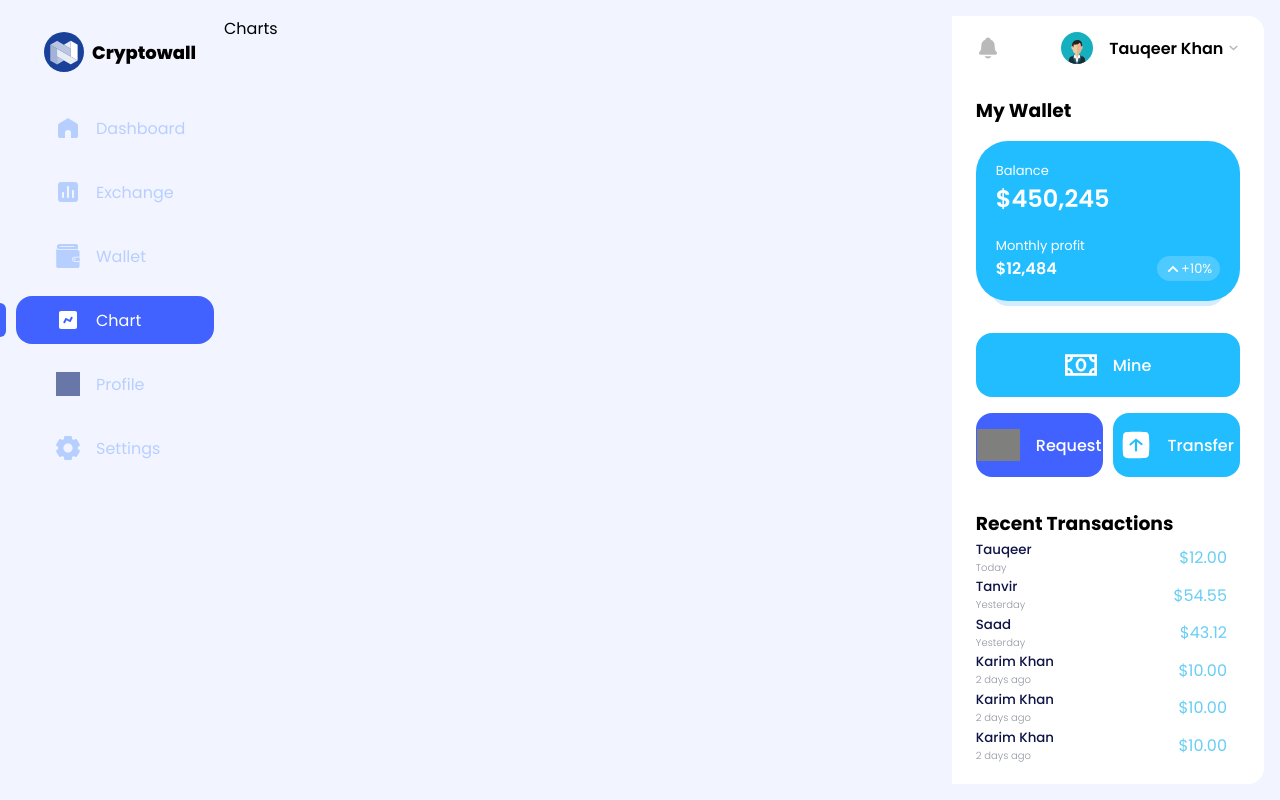
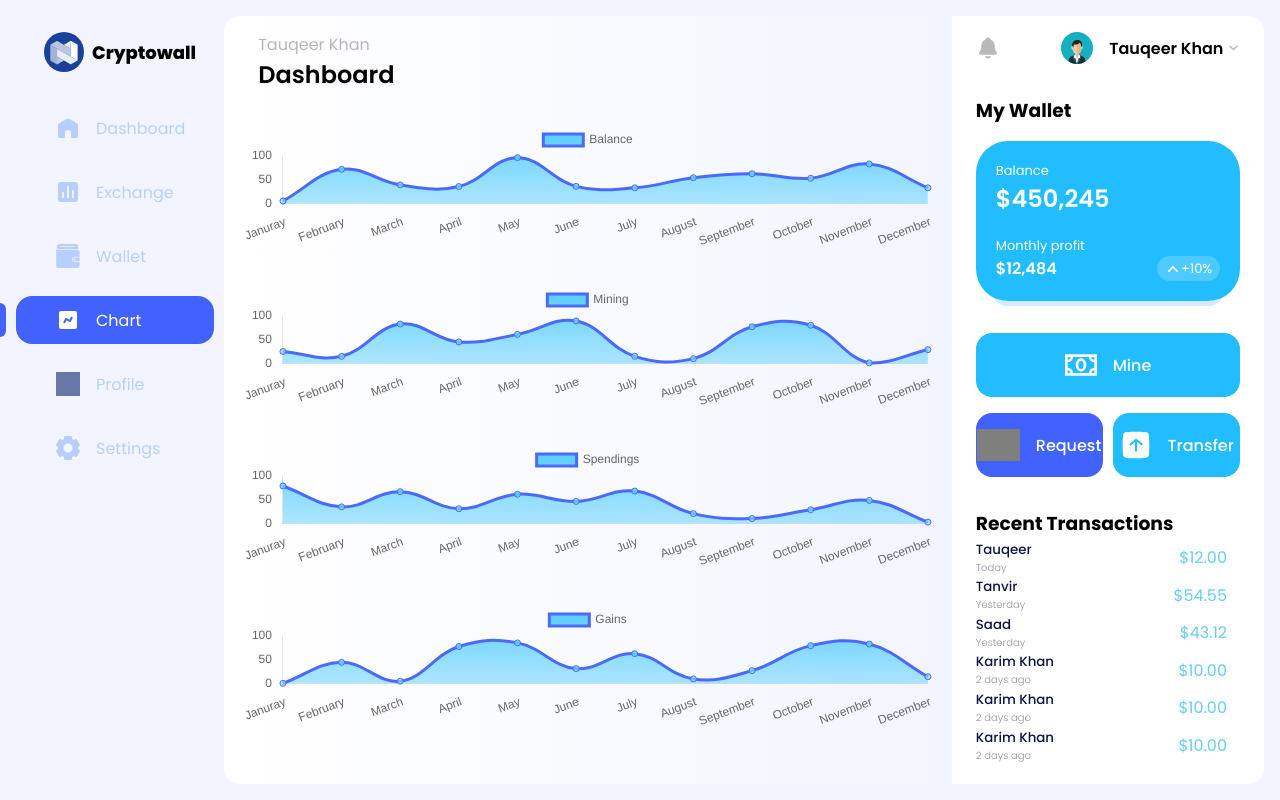
Before and after one commit to Tauqeer-Ahmed-99/blockchain-frontend, a React (Create React App) app: page /charts in a window 1280 px wide. Built offline with nearby package versions, Linux system fonts and the light colour scheme; sample sign-in values are in the browser's storage; grey boxes are pictures that could not be loaded.

Commit message:
added: charts on chart route with mock data

```diff
--- a/src/components/Dashboard/mockData.ts
+++ b/src/assets/mock/mockData.ts
@@ -48,3 +48,27 @@ export const carouselItems = [
     changeInPercent: "-0.02",
   },
 ];
+
+export const mockRecentTxns = [
+  { id: 1, recepient: "Tauqeer", day: "Today", amount: "12.00" },
+  { id: 2, recepient: "Tanvir", day: "Yesterday", amount: "54.55" },
+  { id: 3, recepient: "Saad", day: "Yesterday", amount: "43.12" },
+  { id: 4, recepient: "Karim Khan", day: "2 days ago", amount: "10.00" },
+  { id: 5, recepient: "Karim Khan", day: "2 days ago", amount: "10.00" },
+  { id: 6, recepient: "Karim Khan", day: "2 days ago", amount: "10.00" },
+];
+
+export const chartLabels = [
+  "Januray",
+  "February",
+  "March",
+  "April",
+  "May",
+  "June",
+  "July",
+  "August",
+  "September",
+  "October",
+  "November",
+  "December",
+];
--- a/src/components/Chart/Chart.tsx
+++ b/src/components/Chart/Chart.tsx
@@ -46,17 +46,22 @@ export const options = {
   },
 };
 
-const labels = ["January", "February", "March", "April", "May", "June", "July"];
+type ChartProps = {
+  type: "Balance" | "Mining" | "Spendings" | "Gains";
+  chartData: any[];
+  labels: string[];
+};
 
-export const data = {
+const Chart = ({ type, chartData, labels }: ChartProps) => {
+  const data = {
     labels,
     datasets: [
       {
         fill: true,
-      label: "Expense",
+        label: type,
         lineTension: 0.4,
         grid: false,
-      data: labels.map(() => (Math.random() * 100).toFixed(2)),
+        data: chartData,
         borderColor: "#4a6aff",
         backgroundColor: (context: ScriptableContext<"line">) => {
           const ctx = context.chart.ctx;
@@ -68,8 +73,6 @@ export const data = {
       },
     ],
   };
-
-const Chart = () => {
   return <Line options={options} data={data} />;
 };
 
--- /dev/null
+++ b/src/components/Charts/ChartsGroup.tsx
@@ -0,0 +1,49 @@
+import React from "react";
+import Chart from "../Chart/Chart";
+
+import { chartLabels } from "../../assets/mock/mockData";
+
+import "./chartsgroup.css";
+
+const ChartsGroup = () => {
+  return (
+    <div className="charts-group">
+      <header className="charts-group-header">
+        <div>
+          <div className="charts-group-username">Tauqeer Khan</div>
+          <div className="charts-group-heading-text">Dashboard</div>
+        </div>
+      </header>
+      <div className="balance-chart">
+        <Chart
+          type="Balance"
+          chartData={chartLabels.map(() => (Math.random() * 100).toFixed(2))}
+          labels={chartLabels}
+        />
+      </div>
+      <div className="mining-chart">
+        <Chart
+          type="Mining"
+          chartData={chartLabels.map(() => (Math.random() * 100).toFixed(2))}
+          labels={chartLabels}
+        />
+      </div>
+      <div className="spendings-chart">
+        <Chart
+          type="Spendings"
+          chartData={chartLabels.map(() => (Math.random() * 100).toFixed(2))}
+          labels={chartLabels}
+        />
+      </div>
+      <div className="gains-chart">
+        <Chart
+          type="Gains"
+          chartData={chartLabels.map(() => (Math.random() * 100).toFixed(2))}
+          labels={chartLabels}
+        />
+      </div>
+    </div>
+  );
+};
+
+export default ChartsGroup;
--- /dev/null
+++ b/src/components/Charts/chartsgroup.css
@@ -0,0 +1,34 @@
+.charts-group {
+  height: calc(100vh - 2rem);
+
+  background: linear-gradient(to right, var(--white), var(--background));
+
+  grid-area: cahrtsgroup;
+
+  border-radius: 1rem 0 0 1rem;
+}
+
+.charts-group-header {
+  width: 95%;
+
+  margin: auto;
+  padding: 1rem;
+
+  display: flex;
+  justify-content: space-between;
+  align-items: center;
+}
+
+.charts-group-username {
+  color: var(--subheading-text);
+}
+
+.charts-group-heading-text {
+  font-size: x-large;
+  font-weight: 600;
+}
+
+.charts-group > div {
+  padding: 1rem;
+  height: calc((100vh - 10rem) / 4);
+}
--- a/src/components/Dashboard/Dashboard.tsx
+++ b/src/components/Dashboard/Dashboard.tsx
@@ -3,7 +3,7 @@ import CarouselItem from "../Carousel/CarouselItem";
 import Chart from "../Chart/Chart";
 
 import "./dashboard.css";
-import { carouselItems } from "./mockData";
+import { carouselItems, chartLabels } from "../../assets/mock/mockData";
 
 const Dashboard = () => {
   return (
@@ -52,7 +52,11 @@ const Dashboard = () => {
           </div>
         </section>
         <div className="dashboard-chart">
-          <Chart />
+          <Chart
+            type="Spendings"
+            chartData={chartLabels.map(() => (Math.random() * 100).toFixed(2))}
+            labels={chartLabels}
+          />
         </div>
       </main>
     </div>
--- a/src/components/WalletInfo/WalletInfo.tsx
+++ b/src/components/WalletInfo/WalletInfo.tsx
@@ -1,7 +1,7 @@
 import React, { useState } from "react";
 
 import RecentTransactionTile from "../RecentTransactionTile/RecentTransactionTile";
-import { mockRecentTxns } from "./mockRecentTxns";
+import { mockRecentTxns } from "../../assets/mock/mockData";
 import NotificationIcon from "../../assets/icons/notification-icon.svg";
 import AvatarMale from "../../assets/icons/avatar-male.svg";
 import ArrowUp from "../../assets/icons/arrow-up-keyboard.svg";
--- a/src/components/WalletInfo/mockRecentTxns.ts
+++ /dev/null
@@ -1,8 +0,0 @@
-export const mockRecentTxns = [
-  { id: 1, recepient: "Tauqeer", day: "Today", amount: "12.00" },
-  { id: 2, recepient: "Tanvir", day: "Yesterday", amount: "54.55" },
-  { id: 3, recepient: "Saad", day: "Yesterday", amount: "43.12" },
-  { id: 4, recepient: "Karim Khan", day: "2 days ago", amount: "10.00" },
-  { id: 5, recepient: "Karim Khan", day: "2 days ago", amount: "10.00" },
-  { id: 6, recepient: "Karim Khan", day: "2 days ago", amount: "10.00" },
-];
--- a/src/screens/Charts/Charts.tsx
+++ b/src/screens/Charts/Charts.tsx
@@ -3,12 +3,13 @@ import WalletInfo from "../../components/WalletInfo/WalletInfo";
 import Sidebar from "../../components/Sidebar/Sidebar";
 
 import "./charts.css";
+import ChartsGroup from "../../components/Charts/ChartsGroup";
 
 const Charts = () => {
   return (
     <div className="charts-screen">
       <Sidebar />
-      <div className="charts">Charts</div>
+      <ChartsGroup />
       <WalletInfo />
     </div>
   );
--- a/src/screens/Charts/charts.css
+++ b/src/screens/Charts/charts.css
@@ -5,9 +5,5 @@
 
   display: grid;
   grid-template-columns: repeat(12, 1fr);
-  grid-template-areas: "sidebar sidebar charts charts charts charts charts charts charts walletInfo walletInfo walletInfo";
+  grid-template-areas: "sidebar sidebar cahrtsgroup cahrtsgroup cahrtsgroup cahrtsgroup cahrtsgroup cahrtsgroup cahrtsgroup walletInfo walletInfo walletInfo";
 }
-
-.charts {
-  grid-area: charts;
-}
```
Lines whose indentation alone changed are shown as unchanged.
